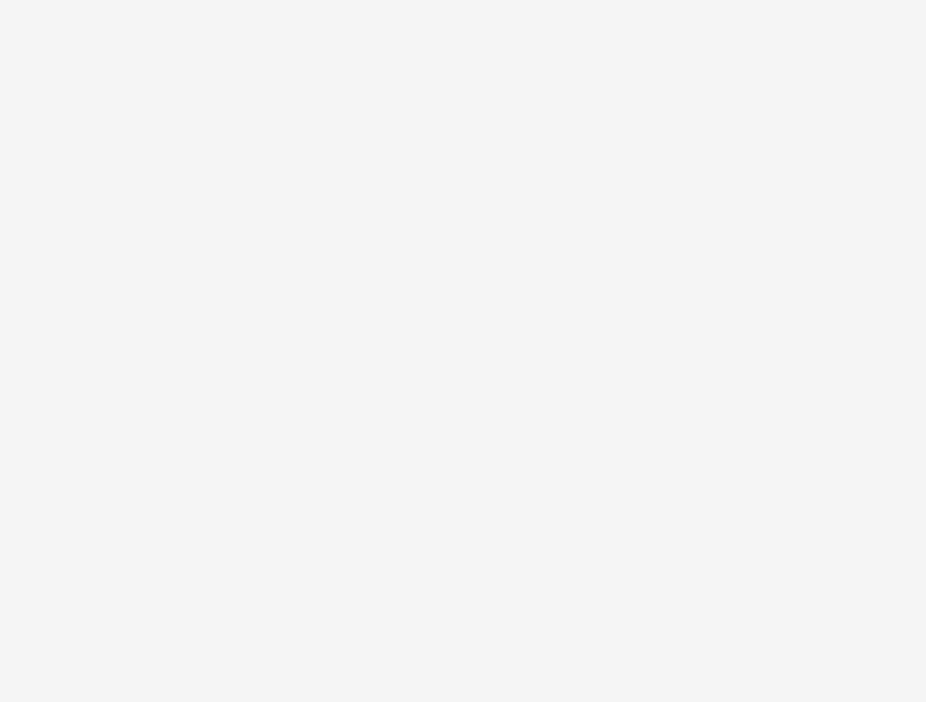
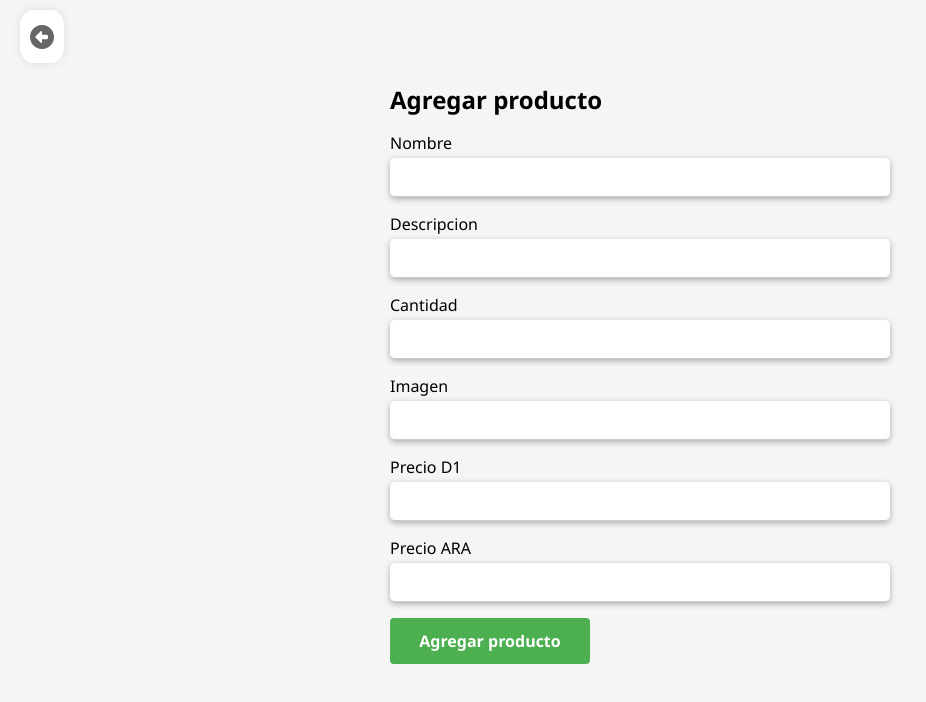
Before and after one commit to jxlio/prices-project, a React (Vite) app: page /add in a window 1280 px wide. Before the commit this address had no page. Shown: the top 702 px of the page, without its empty margins (0-926 px from the left). Built offline with nearby package versions, Linux system fonts and the light colour scheme.

Commit message:
add products page, styles

```diff
--- a/index.html
+++ b/index.html
@@ -4,7 +4,7 @@
     <meta charset="UTF-8" />
     <link rel="icon" type="image/svg+xml" href="/vite.svg" />
     <meta name="viewport" content="width=device-width, initial-scale=1.0" />
-    <script src="https://kit.fontawesome.com/1b8689b402.js" crossorigin="anonymous"></script>
+    <script src="https://kit.fontawesome.com/139d517898.js" crossorigin="anonymous"></script>
     <link rel="preconnect" href="https://fonts.googleapis.com">
     <link rel="preconnect" href="https://fonts.gstatic.com" crossorigin>
     <link href="https://fonts.googleapis.com/css2?family=Poppins:ital,wght@1,500;1,600&display=swap" rel="stylesheet">
--- a/package.json
+++ b/package.json
@@ -12,7 +12,8 @@
   "dependencies": {
     "react": "^18.2.0",
     "react-dom": "^18.2.0",
-    "react-router-dom": "^6.10.0"
+    "react-router-dom": "^6.10.0",
+    "react-toastify": "^9.1.2"
   },
   "devDependencies": {
     "@types/react": "^18.0.28",
--- a/src/App.css
+++ b/src/App.css
@@ -43,7 +43,6 @@ body {
   width: 100px;
   height: 200px;
   object-fit: cover;
-
 }
 
 .contenido {
@@ -172,6 +171,7 @@ selected:hover {
   width: 50px;
   transition: all 0.3s ease-in-out;
   padding: 10px;
+  margin-left: 20px;
 }
 
 .home-button:hover {
--- a/src/App.jsx
+++ b/src/App.jsx
@@ -2,6 +2,7 @@ import { Routes, Route } from "react-router-dom";
 import ProdsPrices from "./Components/ProdsPrices";
 import Index from "./pages/Index";
 import { useState } from "react";
+import FormAddProd from "./pages/FormAddProd";
 
 function App() {
   const [producto, setProducto] = useState([]);
@@ -12,6 +13,7 @@ function App() {
         path="/products"
         element={<ProdsPrices setProducto={setProducto} producto={producto} />}
       />
+      <Route path="/add" element={<FormAddProd products={producto} setProducts={setProducto} />} />
     </Routes>
   );
 }
--- a/src/Components/ProdsPrices.jsx
+++ b/src/Components/ProdsPrices.jsx
@@ -12,6 +12,7 @@ const ProdsPrices = ({ setProducto, producto }) => {
       .then((data) => {
         setProducto(data);
         setOriginalProduct(data);
+        console.log(data);
       })
       .catch((error) => console.error(error));
   }, []);
@@ -30,7 +31,7 @@ const ProdsPrices = ({ setProducto, producto }) => {
 
   const CloseModal = () => {
     setOpenModal(false);
-    setIsSelected(false)
+    setIsSelected(false);
   };
 
   const map = producto.map((prod) => {
@@ -83,8 +84,11 @@ const ProdsPrices = ({ setProducto, producto }) => {
       <div className="main">
         <div className="home-container">
           <Link to={"/"} className="home-button">
-            {" "}
-            <i className="fas fa-home"></i>{" "}
+            <i className="fas fa-home"></i>
+          </Link>
+
+          <Link to={"/add"} className="home-button">
+            <i class="fa-solid fa-file-circle-plus"></i>
           </Link>
         </div>
 
@@ -129,10 +133,9 @@ const InfoPage = ({ selectedProduct }) => {
         <img src={selectedProduct.img1} alt="" />
       </section>
 
-        <span>{` Precio D1:  ${selectedProduct.precio_d1}`} </span>
-        <span>{` Precio Ara:  ${selectedProduct.precio_ara}`} </span>
-        <span>{` Cantidad:  ${selectedProduct.quantity}`} </span>
-
+      <span>{` Precio D1:  ${selectedProduct.precio_d1}`} </span>
+      <span>{` Precio Ara:  ${selectedProduct.precio_ara}`} </span>
+      <span>{` Cantidad:  ${selectedProduct.quantity}`} </span>
     </div>
   );
 };
--- /dev/null
+++ b/src/pages/Form.css
@@ -0,0 +1,70 @@
+.formAdd {
+  display: flex;
+  flex-direction: column;
+  max-width: 500px;
+  margin: 0 auto;
+  margin-top: 30px;
+}
+
+.atras{
+  background-color: #ffffff;
+  border: none;
+  border-radius: 30%;
+  box-shadow: 0px 0px 10px rgba(0, 0, 0, 0.1);
+  color: #666666;
+  cursor: pointer;
+  font-size: 24px;
+  height: 30px;
+  width: 30px;
+  transition: all 0.3s ease-in-out;
+  padding: 10px;
+  margin-left: 20px;
+}
+.atras-cont{
+  margin-top: 20px;
+}
+
+.atras:hover{
+  background-color: #666666;
+  color: #ffffff;
+  transform: scale(1.1);
+}
+
+.formAdd p {
+  font-size: 24px;
+  font-weight: bold;
+  margin-bottom: 16px;
+}
+
+.formAdd label {
+  display: flex;
+  flex-direction: column;
+  margin-bottom: 16px;
+}
+
+.formAdd label input {
+  font-size: 16px;
+  padding: 8px;
+  border: none;
+  border-bottom: 1px solid #ccc;
+  outline: none;
+  border-radius: 5px;
+  box-shadow: 0 2px 6px rgba(0, 0, 0, 0.3);
+  margin-top: 4px;
+}
+
+.formAdd button[type="submit"] {
+  background-color: #4CAF50;
+  color: white;
+  font-size: 16px;
+  font-weight: bold;
+  border: none;
+  padding: 12px;
+  cursor: pointer;
+  border-radius: 4px;
+  width: 40%;
+}
+
+.formAdd button[type="submit"]:hover {
+  background-color: #3e8e41;
+}
--- /dev/null
+++ b/src/pages/FormAddProd.jsx
@@ -0,0 +1,148 @@
+import React, { useRef, useState } from "react";
+import "../pages/Form.css";
+import { ToastContainer, toast } from "react-toastify";
+import "react-toastify/dist/ReactToastify.css";
+import { Link } from "react-router-dom";
+
+const FormAddProd = ({ producto, setProducto }) => {
+  const [form, setForm] = useState({
+    name: "",
+    description: "",
+    quantity: "",
+    img1: "",
+    precio_ara: "",
+    precio_d1: "",
+  });
+
+  function handleChange(event) {
+    const { value, name } = event.target;
+    setForm((prevForm) => ({
+      ...prevForm,
+      [name]: value,
+    }));
+  }
+
+  const handleSubmit = (e) => {
+    e.preventDefault();
+
+    const fd = new FormData();
+    fd.append("name", form.name);
+    fd.append("description", form.description);
+    fd.append("quantity", form.quantity);
+    fd.append("img1", form.img1);
+    fd.append("precio_ara", form.precio_ara);
+    fd.append("precio_d1", form.precio_d1);
+
+    fetch("http://localhost/products/index.php", {
+      method: "POST",
+      body: fd,
+    }).then((response) => response.json());
+
+    toast.success("Producto agregado con exito", {
+      position: "top-right",
+      autoClose: 2000,
+      closeOnClick: true,
+      theme: "light",
+    });
+    setForm({
+      name: "",
+      description: "",
+      quantity: "",
+      img1: "",
+      precio_ara: "",
+      precio_d1: "",
+    })
+      .then((newProduct) => {
+        setProducto([...producto, newProduct]);
+      })
+      .catch((error) => console.error(error));
+    toast.error("Error");
+  };
+
+  return (
+    <>
+    <div className="atras-cont" title="Volver" >
+    <Link to={"/products"} className="atras">
+        {" "}
+        <i class="fa-solid fa-circle-left"></i>{" "}
+      </Link>
+    </div>
+
+      <form className="formAdd" onSubmit={handleSubmit}>
+        <ToastContainer />
+
+        <p>Agregar producto</p>
+
+        <label htmlFor="name">
+          {" "}
+          Nombre{" "}
+          <input
+            type="text"
+            name="name"
+            value={form.name}
+            onChange={handleChange}
+            required
+          />
+        </label>
+        <label htmlFor="description">
+          {" "}
+          Descripcion{" "}
+          <input
+            type="text"
+            name="description"
+            value={form.description}
+            onChange={handleChange}
+            required
+          />
+        </label>
+        <label htmlFor="quantity">
+          Cantidad
+          <input
+            type="number"
+            min={1}
+            max={9999}
+            name="quantity"
+            value={form.quantity}
+            onChange={handleChange}
+            required
+          />
+        </label>
+        <label htmlFor="img1">
+          Imagen{" "}
+          <input
+            type="text"
+            name="img1"
+            value={form.img1}
+            onChange={handleChange}
+            required
+          />
+        </label>
+        <label htmlFor="precio_ara">
+          {" "}
+          Precio D1
+          <input
+            type="number"
+            name="precio_ara"
+            value={form.precio_ara}
+            onChange={handleChange}
+            required
+          />
+        </label>
+        <label htmlFor="precio_d1">
+          Precio ARA
+          <input
+            type="number"
+            name="precio_d1"
+            value={form.precio_d1}
+            onChange={handleChange}
+            required
+          />
+        </label>
+
+        <button type="submit">Agregar producto</button>
+      </form>
+    </>
+  );
+};
+
+export default FormAddProd;
--- a/src/pages/Index.jsx
+++ b/src/pages/Index.jsx
@@ -18,7 +18,6 @@ const Index = () => {
           </Link>
         </section>
       </section>
-      <Footer />
     </div>
   );
 };
--- a/src/pages/indexStyles.css
+++ b/src/pages/indexStyles.css
@@ -2,6 +2,10 @@
   margin: 0%;
   padding: 0%;
   font-family: "Segoe UI", Tahoma, Geneva, Verdana, sans-serif;
+}
+
+.main-container{
+  height: 100vh;
 }
 
 .nav-container {
@@ -54,7 +58,7 @@
 
 .hero {
   width: 100%;
-  height: 100vh;
+  height: 100%;
   display: flex;
   flex-direction: column;
   justify-content: center;
```
Also changed, not shown: 1 other file (tests, documents, lock files or other folders).
